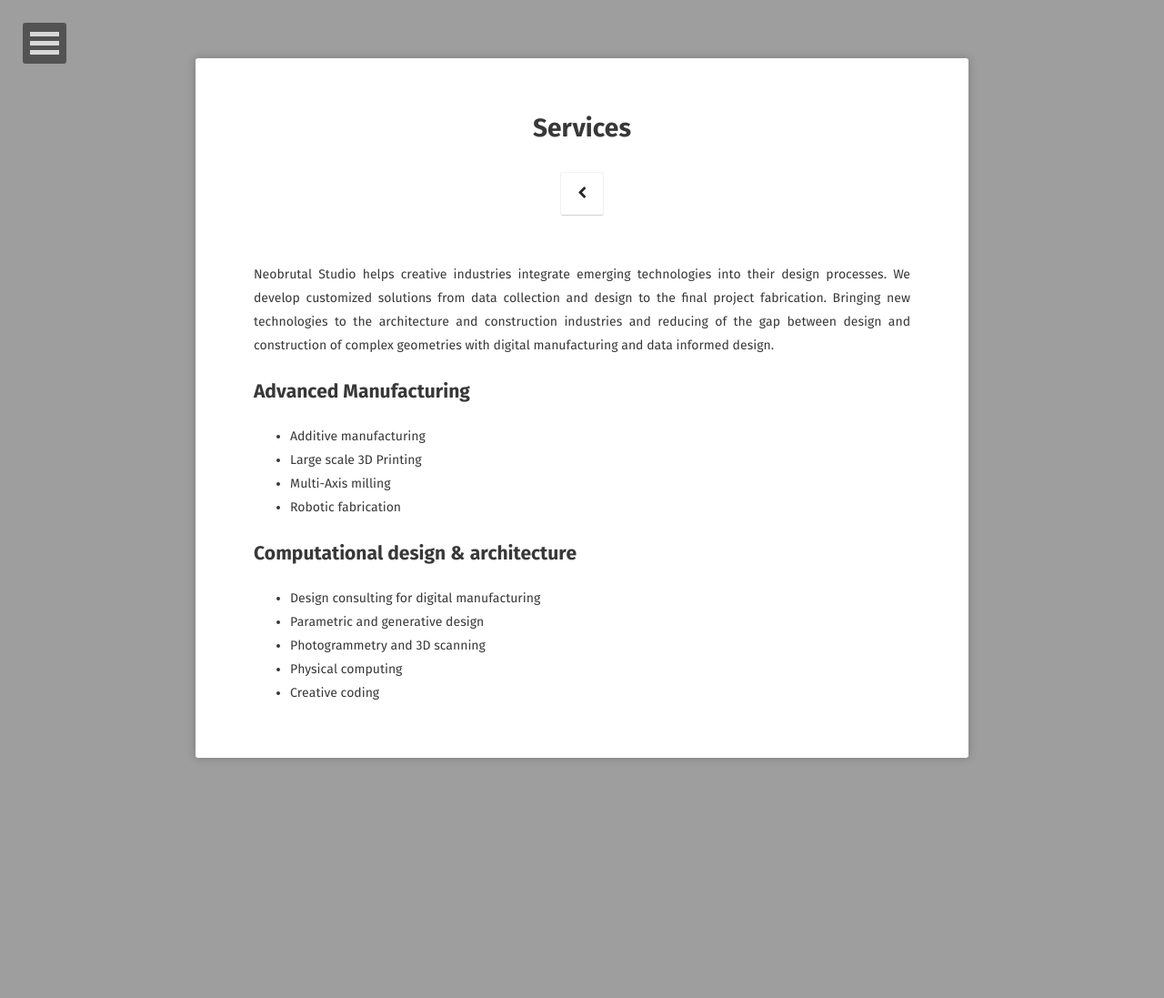
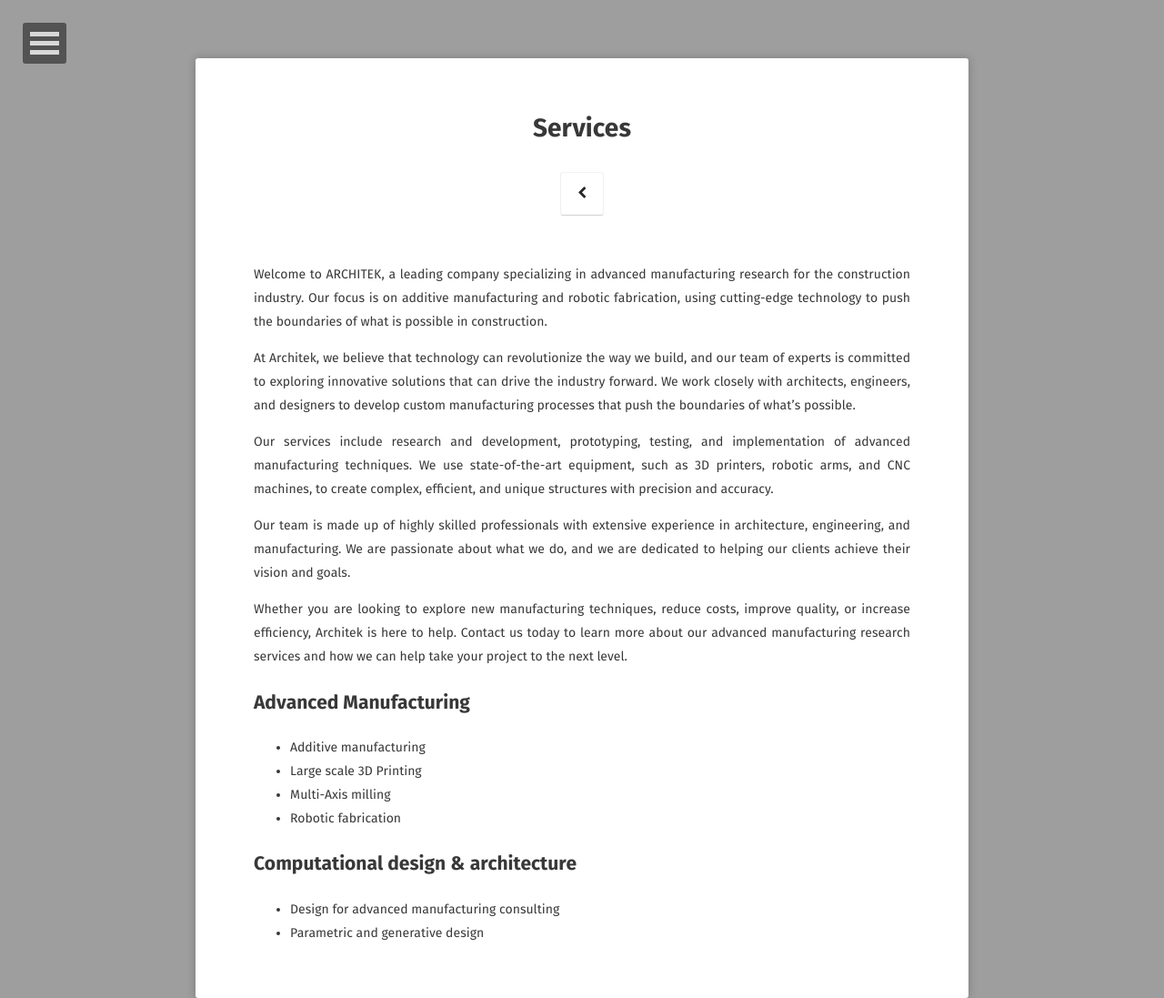
Before and after one commit to luigipacheco/architek, a Jekyll site: the page built from services/index.md, in a window 1280 px wide. Shown: the whole page at 91% size. Built offline with Jekyll 4.4.1, drawn with Linux system fonts in a browser that asks for light colours; some web fonts are replaced; before the commit the page ends 964 px from its top, so only the background shows below that.

Commit message:
some changes

```diff
--- a/_config.yml
+++ b/_config.yml
@@ -44,7 +44,7 @@ facebook:           neobrutalstudio
 #stackoverflow:     123456/username   from a "http://stackoverflow.com/users/123456/username" link
 linkedin:           neobrutal
 #xing:              username
-instagram:          neobrutalstudio
+instagram:          architekmx
 #lastfm:            username
 #tumblr:            username
 #medium:            '@username'
--- a/services/index.md
+++ b/services/index.md
@@ -6,7 +6,15 @@ date: 2020-03-21
 comments: false
 ---
 
-Neobrutal Studio helps creative industries integrate emerging technologies into their design processes. We develop customized solutions from data collection and design to the final project fabrication. Bringing new technologies to the architecture and construction industries and reducing of the gap between design and construction of complex geometries with digital manufacturing and data informed design.
+Welcome to ARCHITEK, a leading company specializing in advanced manufacturing research for the construction industry. Our focus is on additive manufacturing and robotic fabrication, using cutting-edge technology to push the boundaries of what is possible in construction.
+
+At Architek, we believe that technology can revolutionize the way we build, and our team of experts is committed to exploring innovative solutions that can drive the industry forward. We work closely with architects, engineers, and designers to develop custom manufacturing processes that push the boundaries of what's possible.
+
+Our services include research and development, prototyping, testing, and implementation of advanced manufacturing techniques. We use state-of-the-art equipment, such as 3D printers, robotic arms, and CNC machines, to create complex, efficient, and unique structures with precision and accuracy.
+
+Our team is made up of highly skilled professionals with extensive experience in architecture, engineering, and manufacturing. We are passionate about what we do, and we are dedicated to helping our clients achieve their vision and goals.
+
+Whether you are looking to explore new manufacturing techniques, reduce costs, improve quality, or increase efficiency, Architek is here to help. Contact us today to learn more about our advanced manufacturing research services and how we can help take your project to the next level.
 
 ## Advanced Manufacturing
 
@@ -17,8 +25,5 @@ Neobrutal Studio helps creative industries integrate emerging technologies into
 
 ## Computational  design & architecture
 
-  - Design consulting for digital manufacturing
+  - Design for advanced manufacturing consulting
   - Parametric and generative design
-  - Photogrammetry and 3D scanning
-  - Physical computing
-  - Creative coding
```
